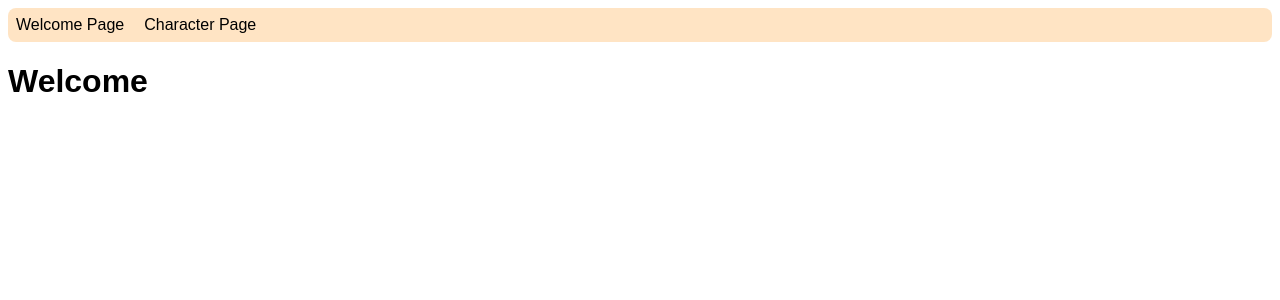
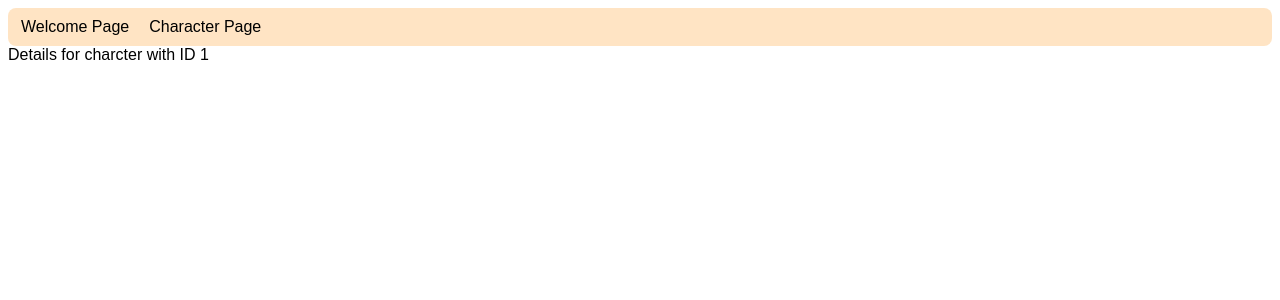
Before and after one commit to Hendrik2319/nf_Vite-React-RickAndMorty, a React (Vite) app: page /characters/1 in a window 1280 px wide. Before the commit this address led to /. Shown: the top 300 px of the page. Built offline with nearby package versions, Linux system fonts and the light colour scheme.

Commit message:
feat: added CharacterDetailCard ("/characters/:id")

```diff
--- a/src/components/App.css
+++ b/src/components/App.css
@@ -9,15 +9,13 @@ body {
 }
 
 .PageNav a {
+    display: inline-block;
     text-decoration: none;
+    border-radius: 5px;
     color: black;
-    margin-right: 20px;
+    margin-right: 10px;
+    padding: 2px 5px;
 }
-
-.PageNav a:visited {
-    color: black;
+.PageNav a:hover {
+    background-color: #ffcd95;
 }
-
-.PageNav a:hover {
-    background-color: #70ff70;
-}
--- a/src/components/App.tsx
+++ b/src/components/App.tsx
@@ -3,6 +3,7 @@ import {Navigate, Route, Routes} from "react-router-dom"
 import Welcome from "./Welcome.tsx";
 import CharacterPage from "./CharacterPage.tsx";
 import Header from "./Header.tsx";
+import CharacterDetailCard from "./CharacterDetailCard.tsx";
 
 export default function App() {
     return (
@@ -11,6 +12,7 @@ export default function App() {
             <Routes>
                 <Route path={"/"} element={<Welcome/>}/>
                 <Route path={"/characters"} element={<CharacterPage/>}/>
+                <Route path={"/characters/:id"} element={<CharacterDetailCard/>}/>
                 <Route path={"/*"} element={<Navigate to={"/"}/>}/>
             </Routes>
         </>
--- a/src/components/CharacterBlock.tsx
+++ b/src/components/CharacterBlock.tsx
@@ -1,4 +1,5 @@
 import {Character} from "./Types.tsx";
+import {Link} from "react-router-dom";
 
 type CharacterBlockProps = {
     key: number
@@ -7,13 +8,13 @@ type CharacterBlockProps = {
 
 export default function CharacterBlock( props: CharacterBlockProps ) {
     return (
-        <div className="CharacterBlock">
+        <Link className="CharacterBlock" to={"/characters/"+props.data.id}>
             <div>id      : {props.data.id      }</div>
             <div>name    : {props.data.name    }</div>
             <div>gender  : {props.data.gender  }</div>
             <div>status  : {props.data.status  }</div>
             <div>type    : {props.data.type    }</div>
             <div>species : {props.data.species }</div>
-        </div>
+        </Link>
     )
 }
--- /dev/null
+++ b/src/components/CharacterDetailCard.tsx
@@ -0,0 +1,10 @@
+import {useParams} from "react-router-dom";
+
+export default function CharacterDetailCard() {
+    const urlParams = useParams();
+    return (
+        <>
+            Details for charcter with ID {urlParams.id}
+        </>
+    )
+}
--- a/src/components/CharacterPage.css
+++ b/src/components/CharacterPage.css
@@ -19,3 +19,8 @@
     border-color: #ff7070;
     background-color: #fff0f0;
 }
+
+a.CharacterBlock {
+    text-decoration: none;
+    color: black;
+}
```
